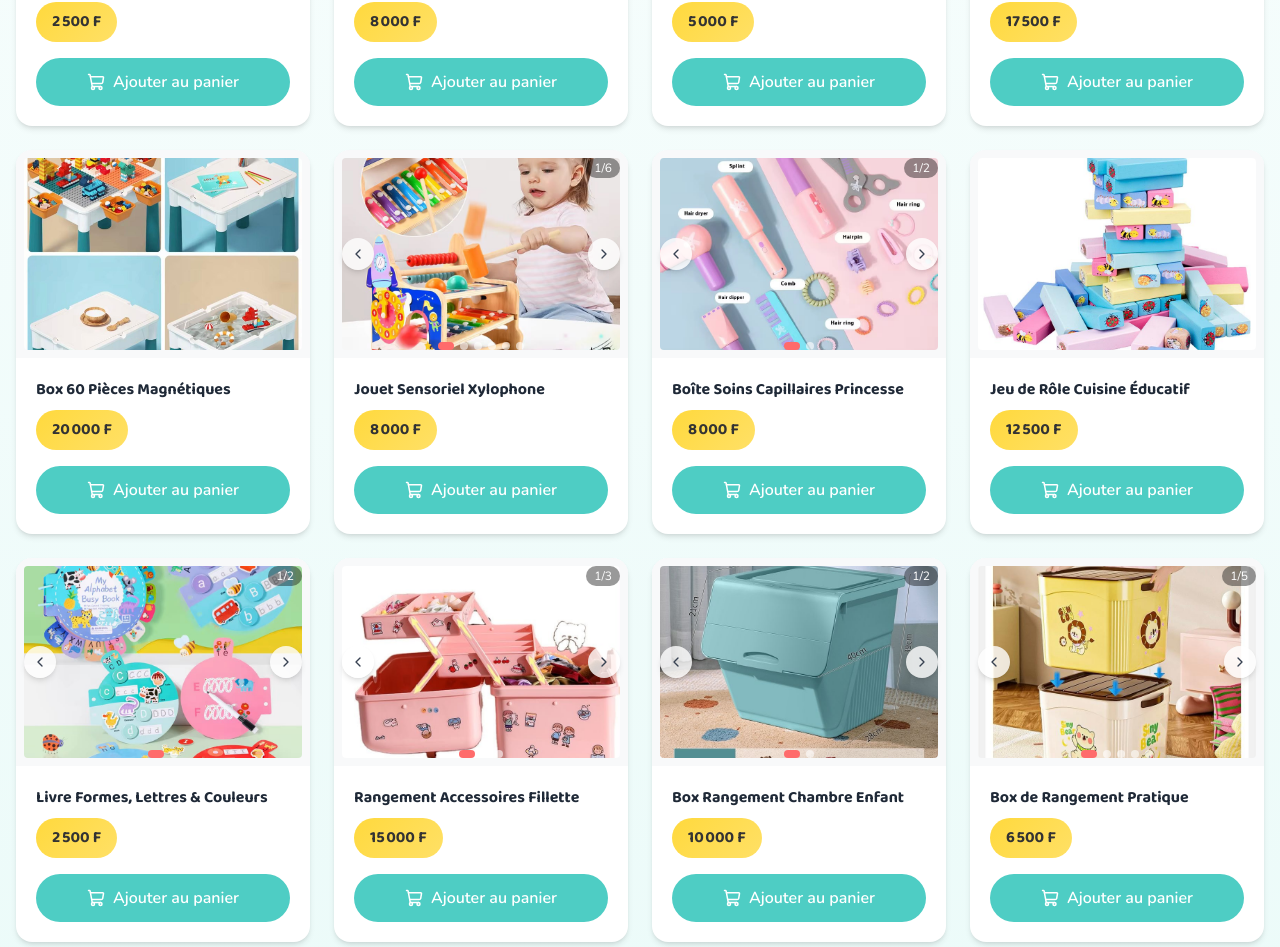
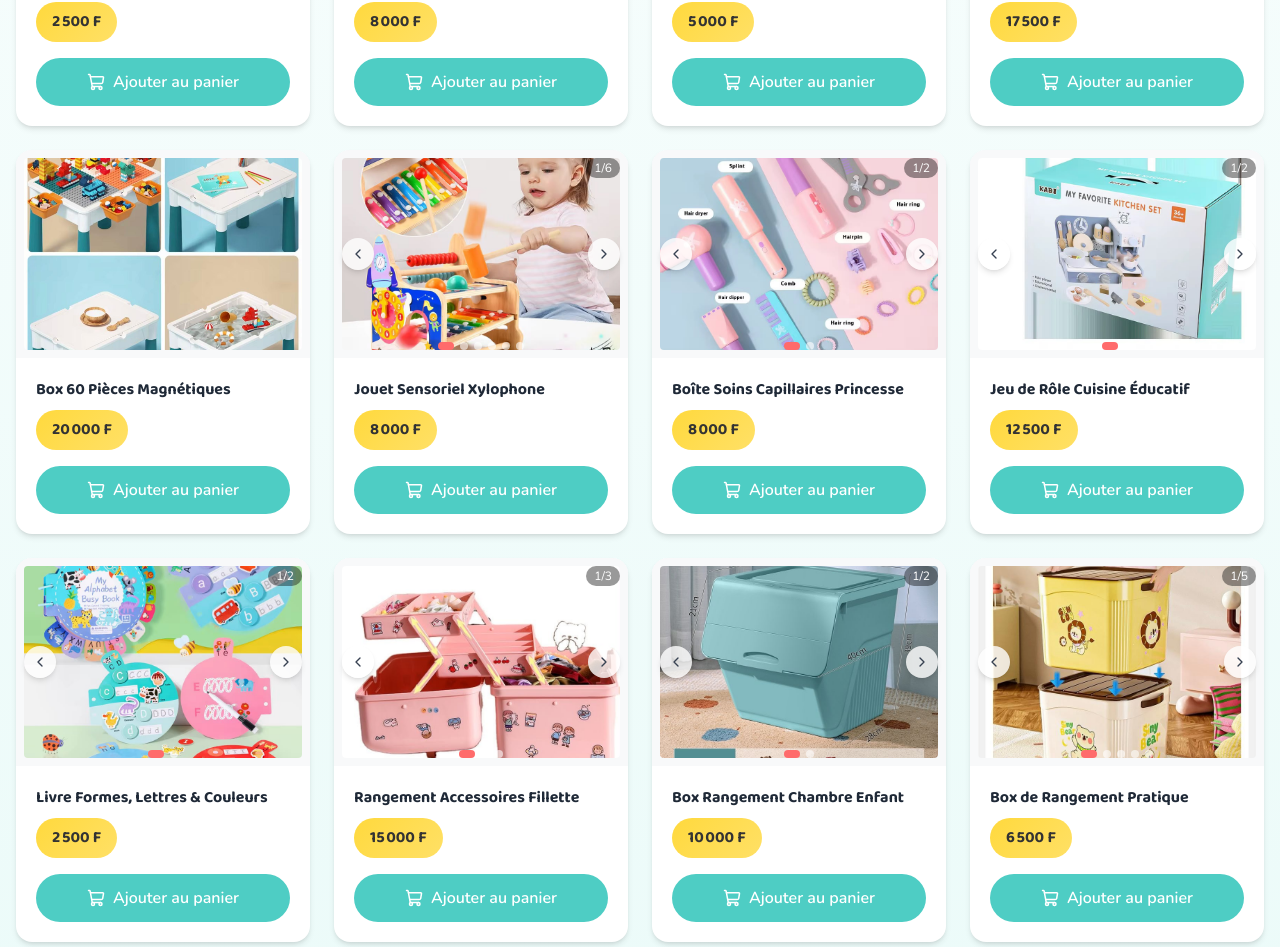
Before and after one commit to nursiepotter-hub/e-kids-store, a React (Vite) app: page /produits in a window 1280 px wide. Shown: the part 1338-2285 px from the top of the page. Built offline with nearby package versions, Linux system fonts and the light colour scheme.

Commit message:
Ajoute photos cuisine pour Jeu de Rôle Cuisine Éducatif

```diff
--- a/src/data/products.ts
+++ b/src/data/products.ts
@@ -118,7 +118,7 @@ export const products: Product[] = [
     id: 'cuisine-edu',
     name: 'Jeu de Rôle Cuisine Éducatif',
     price: 12500,
-    images: ['/images/produit-11.jpeg'],
+    images: ['/images/cuisine-1.jpg', '/images/cuisine-2.jpg'],
     category: 'jeux-role',
     description: 'Cuisine éducative.',
   },
```
Also changed, not shown: public/images/cuisine-1.jpg (added), public/images/cuisine-2.jpg (added).
